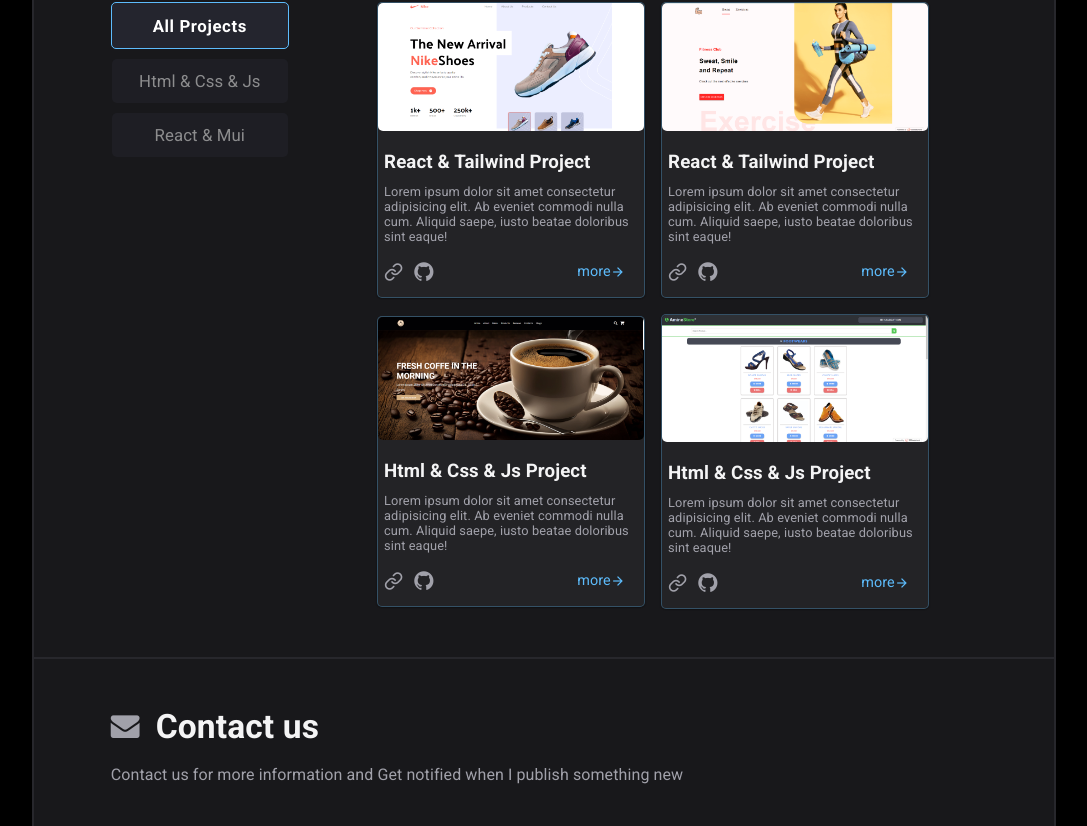
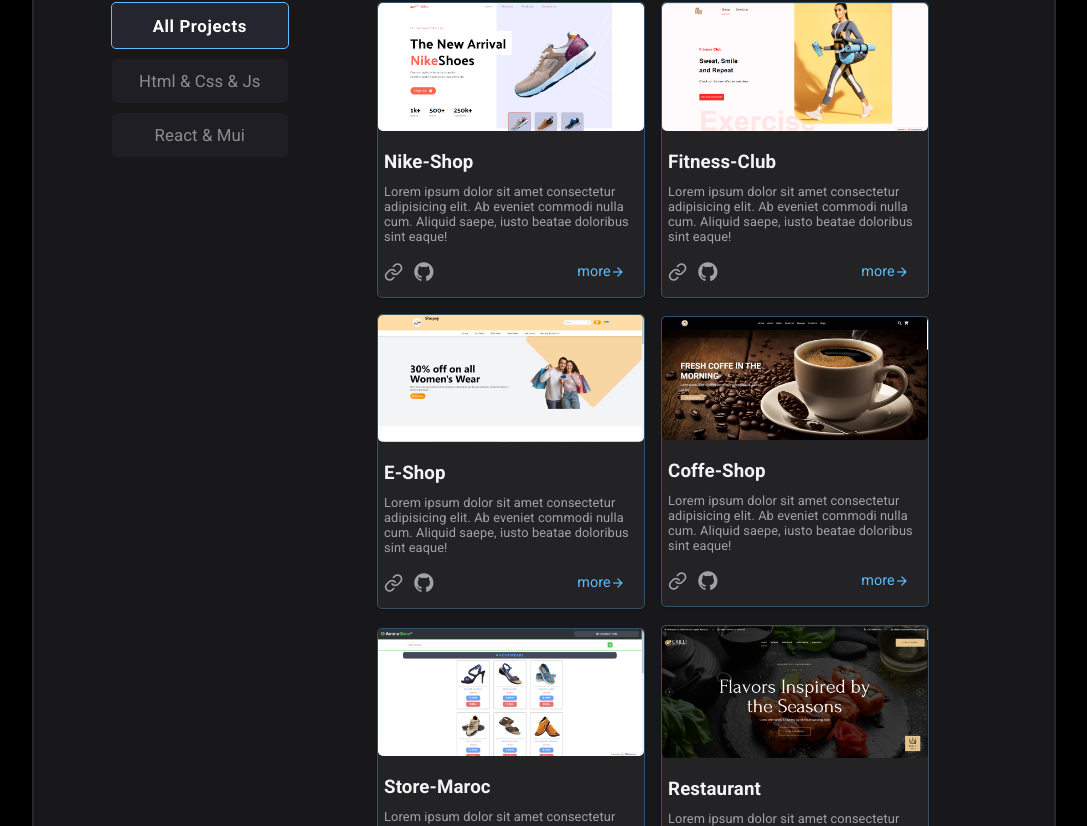
Before and after one commit to A-min-E/react-animated-portfolio, a React (Vite) app: page / in a window 1280 px wide. Shown: the part 714-1540 px from the top of the page, without its empty margins (96-1183 px from the left). Built offline with nearby package versions, Linux system fonts and the light colour scheme.

Commit message:
some changes

```diff
--- a/src/components/2-hero/Hero.jsx
+++ b/src/components/2-hero/Hero.jsx
@@ -41,7 +41,12 @@
         <div className="all-icons flex">
           <div className="icon icon-twitter"></div>
           <div className="icon icon-instagram"></div>
-          <div className="icon icon-github"></div>
+          <a
+            className="icon icon-github"
+            href="https://github.com/A-min-E/"
+            target="_blank"
+            rel="noreferrer"
+          ></a>
           <div className="icon icon-linkedin"></div>
         </div>
       </div>
--- a/src/components/3-main/Main.jsx
+++ b/src/components/3-main/Main.jsx
@@ -70,7 +70,12 @@
                   <div className="flex icons">
                     <div className="flex" style={{ gap: "11px" }}>
                       <div className="icon-link"></div>
-                      <div className="icon-github"></div>
+                      <a
+                        className="icon-github"
+                        href="https://github.com/A-min-E/"
+                        target="_blank"
+                        rel="noreferrer"
+                      ></a>
                     </div>
                     <a
                       href={item.webSite}
--- a/src/components/3-main/myProjects.js
+++ b/src/components/3-main/myProjects.js
@@ -1,26 +1,38 @@
 export const myProjects = [
   {
-    projectTitle: "react & tailwind project",
+    projectTitle: "nike-shop",
     category: ["react"],
     imgPath: "./project1.png",
     webSite: "https://nike-shop.rf.gd/?i=1",
   },
   {
-    projectTitle: "react & tailwind project",
+    projectTitle: "fitness-club",
     category: ["react"],
     imgPath: "./project2.png",
     webSite: "https://maw-fitness-club.000webhostapp.com/",
   },
   {
-    projectTitle: "html & css & js project",
+    projectTitle: "E-shop",
+    category: ["react"],
+    imgPath: "./project5.png",
+    webSite: "https://maw-fitness.free.nf/",
+  },
+  {
+    projectTitle: "coffe-shop",
     category: ["js"],
     imgPath: "./project3.png",
     webSite: "https://maw-coffe-shop.000webhostapp.com/",
   },
   {
-    projectTitle: "html & css & js project",
+    projectTitle: "store-maroc",
     category: ["js"],
     imgPath: "./project4.png",
     webSite: "https://aminestoremaroc.000webhostapp.com/",
   },
+  {
+    projectTitle: "restaurant",
+    category: ["js"],
+    imgPath: "./project6.png",
+    webSite: "https://maw-restaurant.free.nf/",
+  },
 ];
```
Also changed, not shown: public/project5.png (added), public/project6.png (added).
